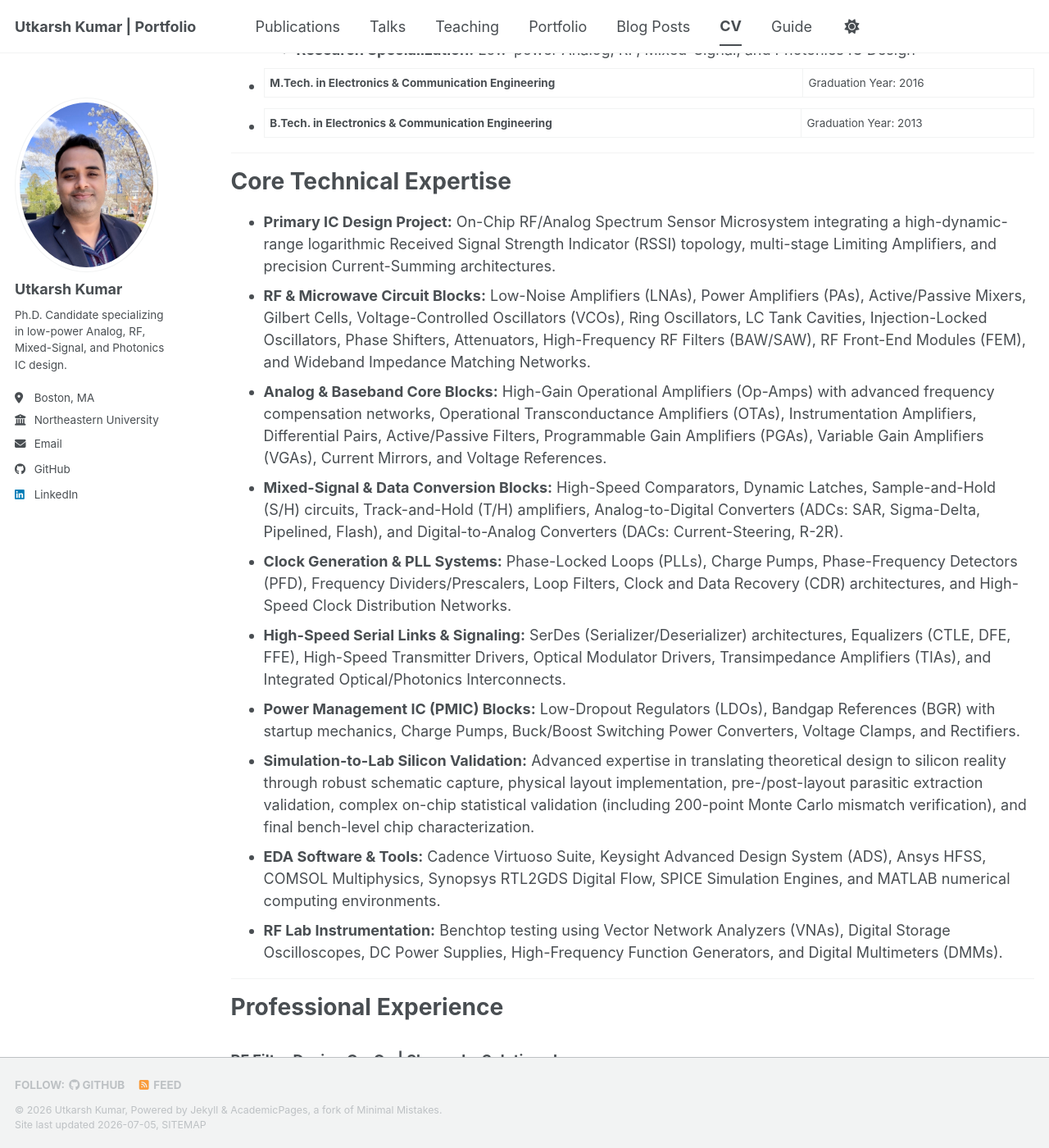
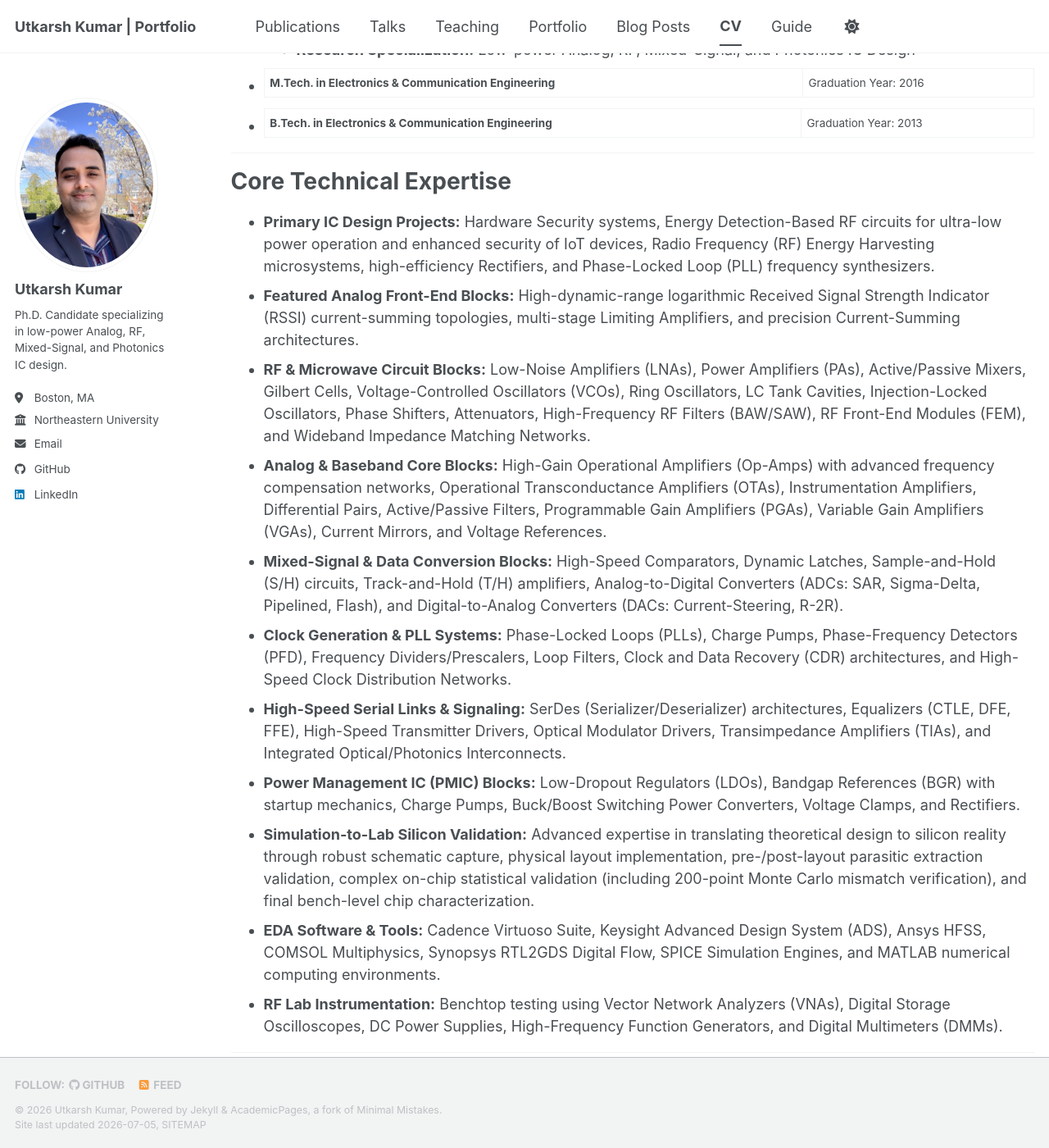
Before and after one commit to Ut1991/Ut1991.github.io, a Jekyll site: the page built from _pages/cv.md, in a window 1280 px wide and 1400 px high, scrolled down 233 px. Shown: the whole window at 82% size. Built offline with Jekyll 4.4.1, drawn with Linux system fonts in a browser that asks for light colours; a style sheet for code colours, icons or effects is not loaded; some of the changed text lies outside the part shown.

Commit message:
Update cv.md

```diff
--- a/_pages/cv.md
+++ b/_pages/cv.md
@@ -21,7 +21,8 @@ Education
 
 Core Technical Expertise
 ======
-* **Primary IC Design Project:** On-Chip RF/Analog Spectrum Sensor Microsystem integrating a high-dynamic-range logarithmic Received Signal Strength Indicator (RSSI) topology, multi-stage Limiting Amplifiers, and precision Current-Summing architectures.
+* **Primary IC Design Projects:** Hardware Security systems, Energy Detection-Based RF circuits for ultra-low power operation and enhanced security of IoT devices, Radio Frequency (RF) Energy Harvesting microsystems, high-efficiency Rectifiers, and Phase-Locked Loop (PLL) frequency synthesizers.
+* **Featured Analog Front-End Blocks:** High-dynamic-range logarithmic Received Signal Strength Indicator (RSSI) current-summing topologies, multi-stage Limiting Amplifiers, and precision Current-Summing architectures.
 * **RF & Microwave Circuit Blocks:** Low-Noise Amplifiers (LNAs), Power Amplifiers (PAs), Active/Passive Mixers, Gilbert Cells, Voltage-Controlled Oscillators (VCOs), Ring Oscillators, LC Tank Cavities, Injection-Locked Oscillators, Phase Shifters, Attenuators, High-Frequency RF Filters (BAW/SAW), RF Front-End Modules (FEM), and Wideband Impedance Matching Networks.
 * **Analog & Baseband Core Blocks:** High-Gain Operational Amplifiers (Op-Amps) with advanced frequency compensation networks, Operational Transconductance Amplifiers (OTAs), Instrumentation Amplifiers, Differential Pairs, Active/Passive Filters, Programmable Gain Amplifiers (PGAs), Variable Gain Amplifiers (VGAs), Current Mirrors, and Voltage References.
 * **Mixed-Signal & Data Conversion Blocks:** High-Speed Comparators, Dynamic Latches, Sample-and-Hold (S/H) circuits, Track-and-Hold (T/H) amplifiers, Analog-to-Digital Converters (ADCs: SAR, Sigma-Delta, Pipelined, Flash), and Digital-to-Analog Converters (DACs: Current-Steering, R-2R).
```
Also changed, not shown: other parts of _pages/cv.md (+2 -2 lines).
